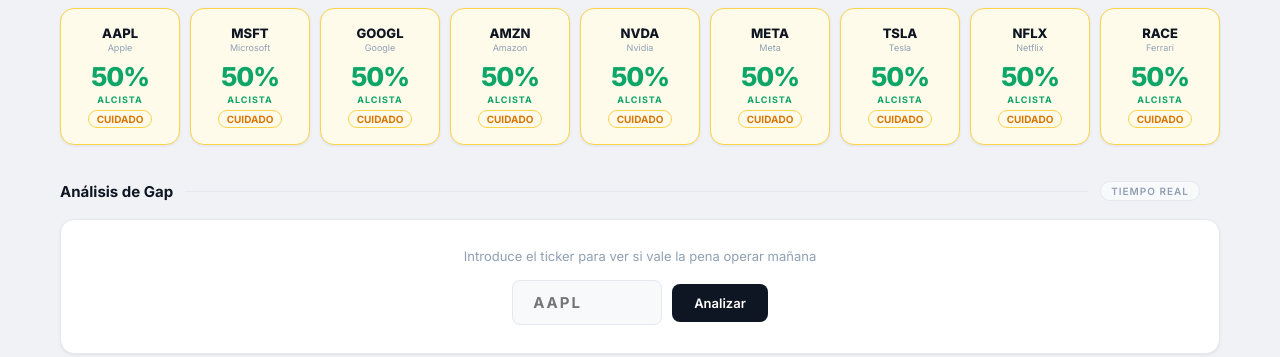
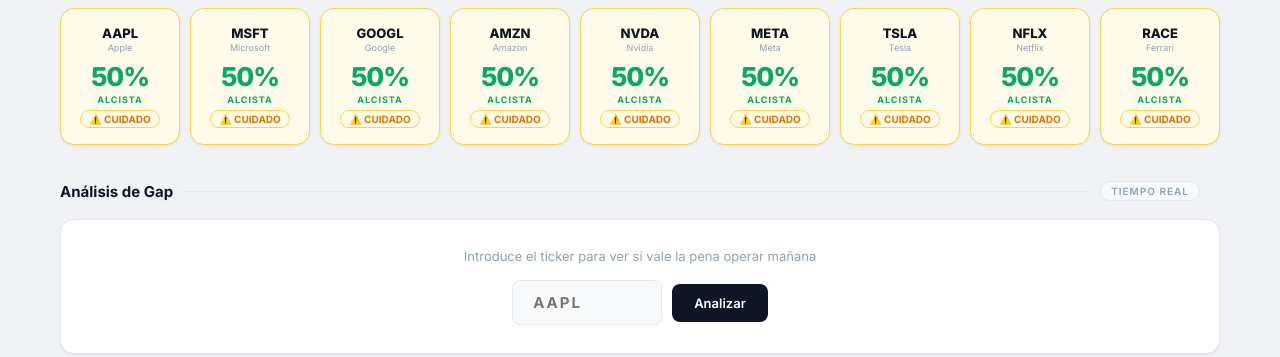
Before and after one commit to ronaldmorap/Gap-Analyzer-Pro-RIMP, a Flask app: page / in a window 1280 px wide. Shown: the part 135-492 px from the top of the page. Run offline with Flask 3, Linux system fonts and the light colour scheme; data that the repository does not hold is empty.

Commit message:
fix: tarjetas Market Leaders rojas correctas + texto NO OPERAR

```diff
--- a/templates/index.html
+++ b/templates/index.html
@@ -856,8 +856,9 @@ async function loadDashboard(){
         data.forEach(s=>{
             const f=s.ftmo_signal||{};
             const card=document.createElement('div');
-            // Color de tarjeta solo por semáforo FTMO, nunca rojo por noticias macro
-            const cardColor = f.color === 'green' ? 'lc-green' : f.color === 'yellow' ? 'lc-yellow' : 'lc-neutral';
+            // Color de tarjeta: verde, amarillo, rojo. Rojo también si prob < 60
+            const isRed = f.color === 'red' || (s.probability < 60 && f.color !== 'green');
+            const cardColor = f.color === 'green' ? 'lc-green' : f.color === 'yellow' ? 'lc-yellow' : 'lc-red';
             card.className=`leader-card ${cardColor}`;
             card.onclick=()=>{
                 // Usar datos del dashboard directamente — sin recalcular
@@ -871,7 +872,7 @@ async function loadDashboard(){
             };
             const isStrongGreen = f.color==='green' && f.titulo && f.titulo.includes('🔥🔥');
             const sigCls = isStrongGreen ? 'lcs-green-strong' : `lcs-${f.color||'red'}`;
-            const sigTxt=f.color==='green'?'OPERAR':f.color==='yellow'?'CUIDADO':'⚠️ CUIDADO';
+            const sigTxt=f.color==='green'?'✅ OPERAR':f.color==='yellow'?'⚠️ CUIDADO':'🔴 NO OPERAR';
             const dir=s.raw_direction||'NEUTRAL';
             const dirCls=dir==='ALCISTA'?'c-bullish':dir==='BAJISTA'?'c-bearish':'c-neutral';
             const earn=s.earnings;
```
